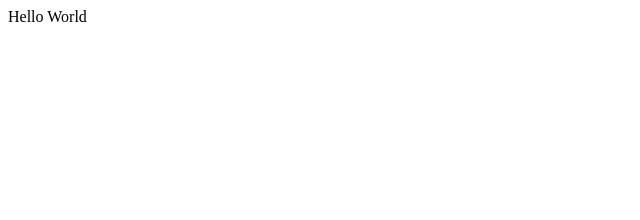
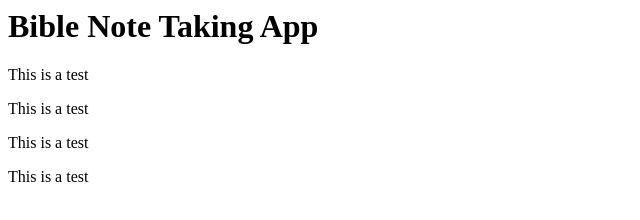
Before and after one commit to jnewby91/bibleNoteTakingApp, a website: page public/index.html in a window 1280 px wide. Shown: the whole page, without its empty margins (0-640 px from the left). Drawn offline with Linux system fonts and the light colour scheme.

```diff
--- a/public/index.html
+++ b/public/index.html
@@ -1 +1,5 @@
-<p>Hello World</p>
+<h1>Bible Note Taking App</h1>
+<p>This is a test</p>
+<p>This is a test</p>
+<p>This is a test</p>
+<p>This is a test</p>
--- a/server.js
+++ b/server.js
@@ -4,3 +4,6 @@
 
 console.log('Listening to Port 8080');
 app.listen(process.env.PORT || 8080);
+
+
+module.exports = {app};
```
Also changed, not shown: package.json (+20 -4 lines), test/test-server.js (added, +19 -0 lines), .travis.yml (added), 2 other files.
